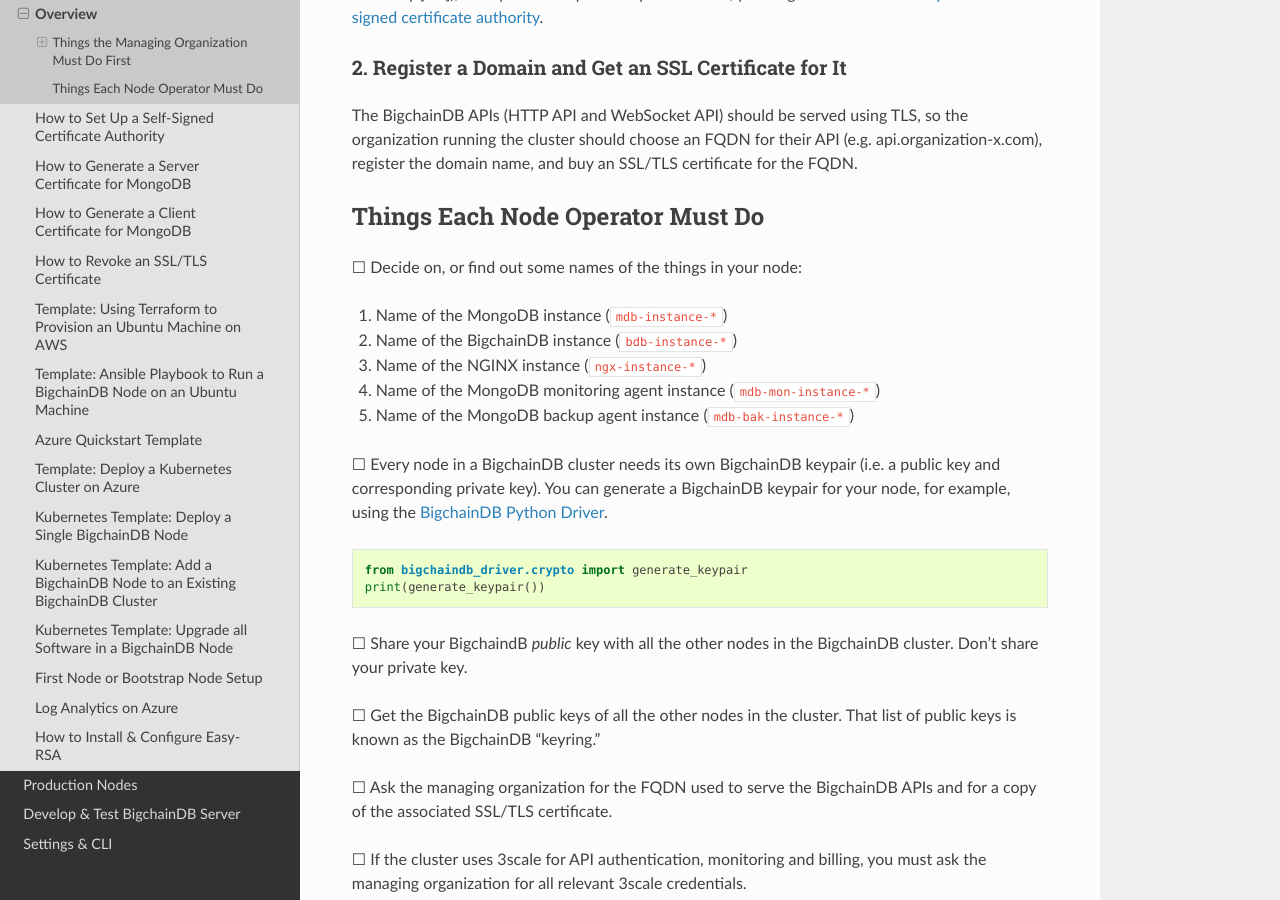
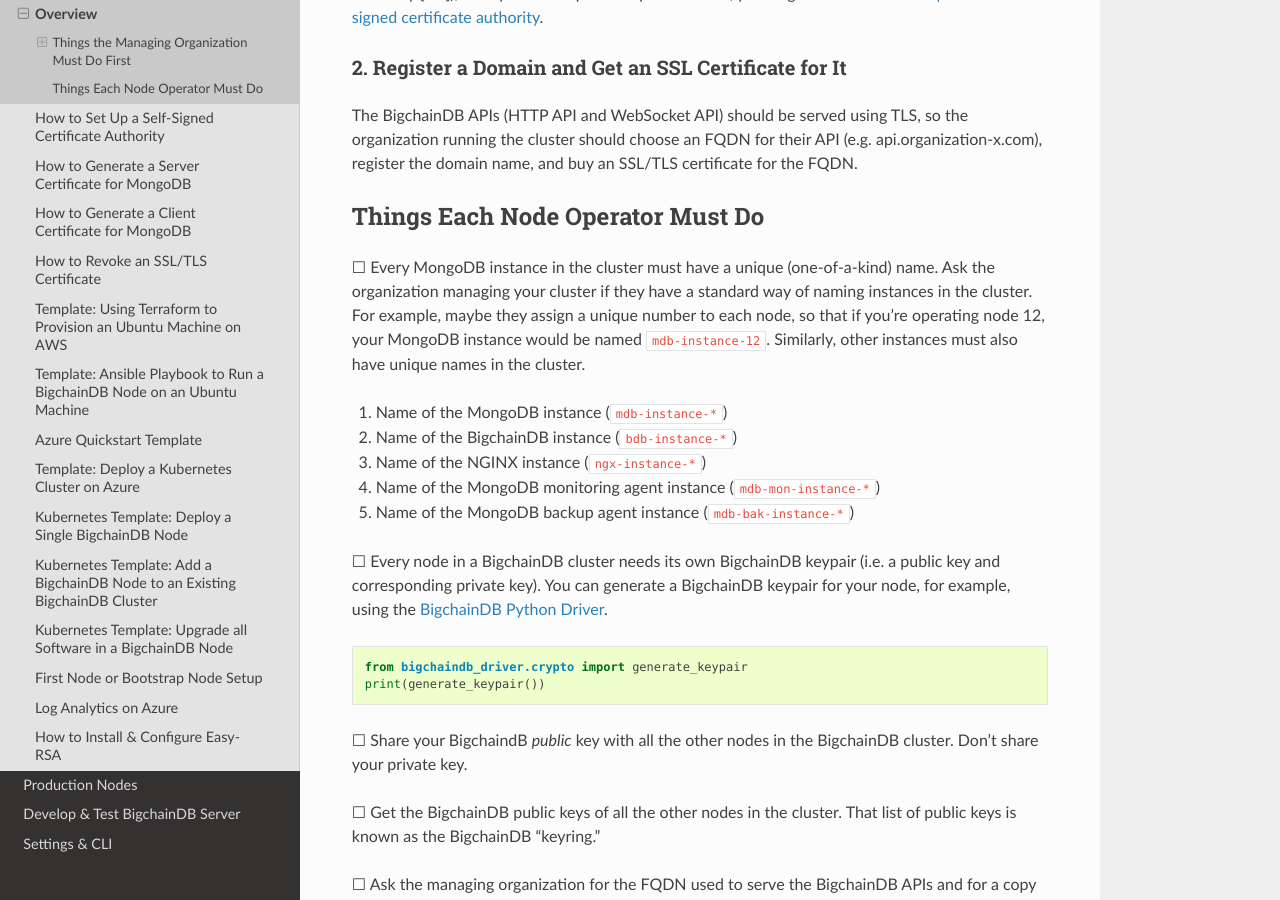
Before and after one commit to bigchaindb/bigchaindb, a Sphinx documentation site: the page built from docs/server/source/cloud-deployment-templates/workflow.rst, in a window 1280 px wide and 900 px high, scrolled down 428 px. Built offline with Sphinx 7.4.7 and the Read the Docs theme 2.0.0, drawn with Linux system fonts in a browser that asks for light colours; pages that are not in the unit, such as notebooks, are missing from menus.

Commit message:
Comments on how to uniquely name all instances in the cluster

```diff
--- a/docs/server/source/cloud-deployment-templates/workflow.rst
+++ b/docs/server/source/cloud-deployment-templates/workflow.rst
@@ -38,7 +38,13 @@
 Things Each Node Operator Must Do
 ---------------------------------
 
-☐ Decide on, or find out some names of the things in your node:
+☐ Every MongoDB instance in the cluster must have a unique (one-of-a-kind) name.
+Ask the organization managing your cluster if they have a standard
+way of naming instances in the cluster.
+For example, maybe they assign a unique number to each node,
+so that if you're operating node 12, your MongoDB instance would be named
+``mdb-instance-12``.
+Similarly, other instances must also have unique names in the cluster.
 
 #. Name of the MongoDB instance (``mdb-instance-*``)
 #. Name of the BigchainDB instance (``bdb-instance-*``)
```
